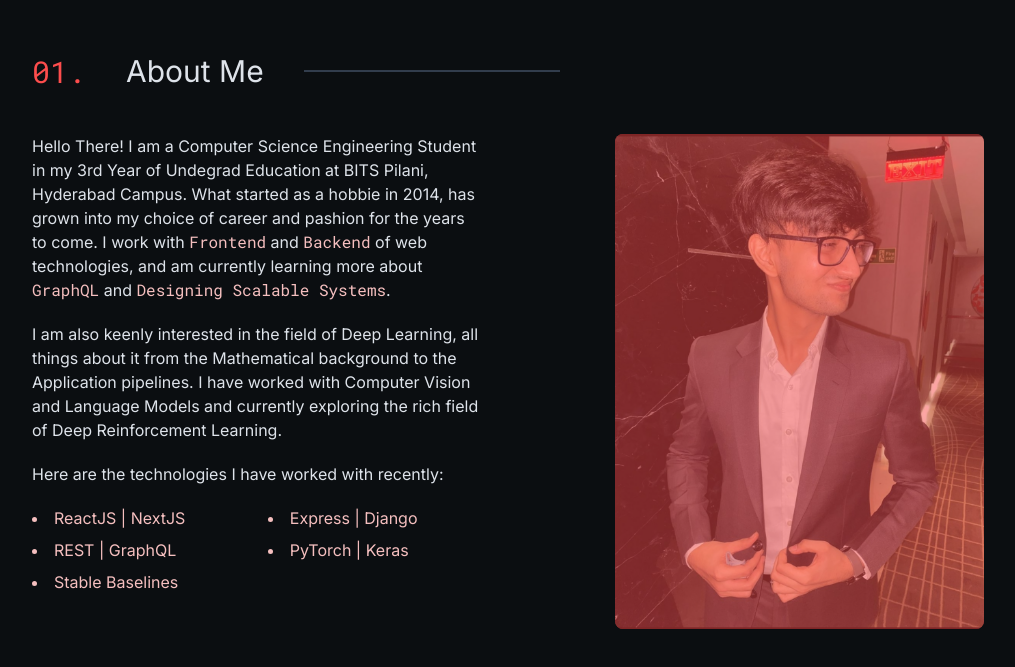
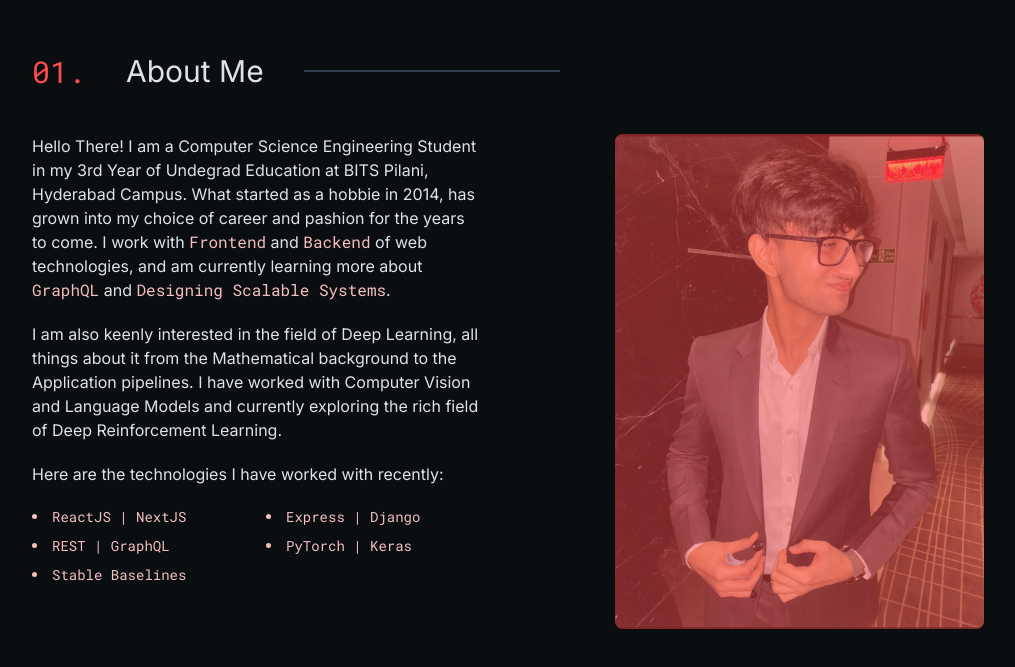
Before and after one commit to adeecc/adeecc.github.io, a Next.js app: page / in a window 1280 px wide. Shown: the part 861-1528 px from the top of the page, without its empty margins (132-1147 px from the left). Built offline with nearby package versions, Linux system fonts and the light colour scheme.

Commit message:
replace flex with grid

```diff
--- a/src/pages/sections/About.tsx
+++ b/src/pages/sections/About.tsx
@@ -38,13 +38,14 @@ const About: React.FC<Props> = (props: Props) => {
             <div className='text-primary-100'>
               Here are the technologies I have worked with recently:
             </div>
-            <div className='text-accent-100'>
-              <ul className='list-disc list-inside flex flex-wrap gap-x-5 gap-y-2'>
-                <li className='flex-grow'>ReactJS | NextJS </li>
-                <li className='flex-grow'>Express | Django</li>
-                <li className='flex-grow'>REST | GraphQL</li>
-                <li className='flex-grow'>PyTorch | Keras</li>
-                <li className='flex-grow'>Stable Baselines</li>
+
+            <div className='font-mono text-sm text-accent-100'>
+              <ul className='list-disc list-inside grid grid-cols-2 gap-x-5 gap-y-2'>
+                <li>ReactJS | NextJS </li>
+                <li>Express | Django</li>
+                <li>REST | GraphQL</li>
+                <li>PyTorch | Keras</li>
+                <li>Stable Baselines</li>
               </ul>
             </div>
           </div>
@@ -54,7 +55,7 @@ const About: React.FC<Props> = (props: Props) => {
               <img
                 src='/profile.jpg'
                 alt='me'
-                className='relative w-full h-auto opacity-50 hover:opacity-100'
+                className='relative w-full h-auto transition-opacity duration-200 ease-in-out opacity-50 hover:opacity-100'
               />
             </div>
           </div>
```
